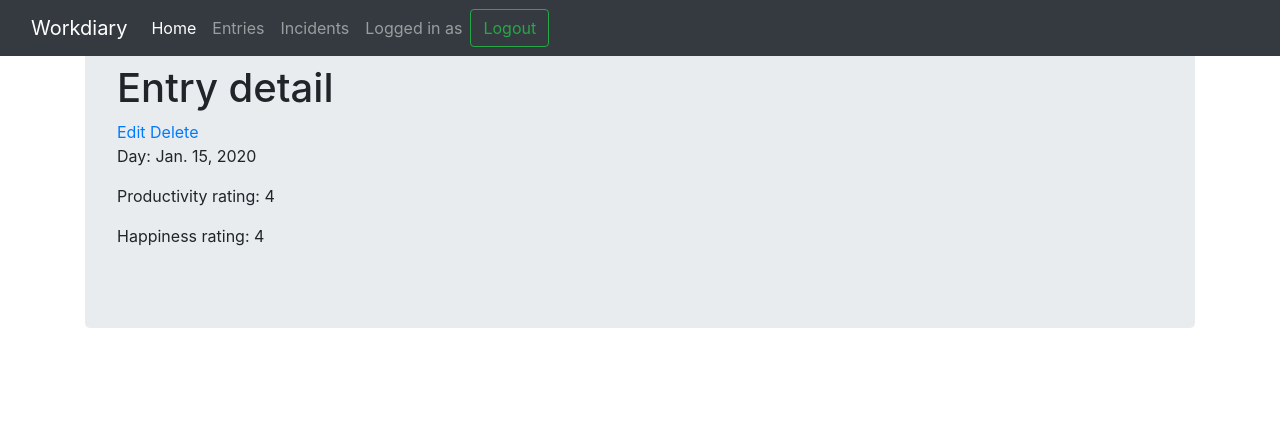
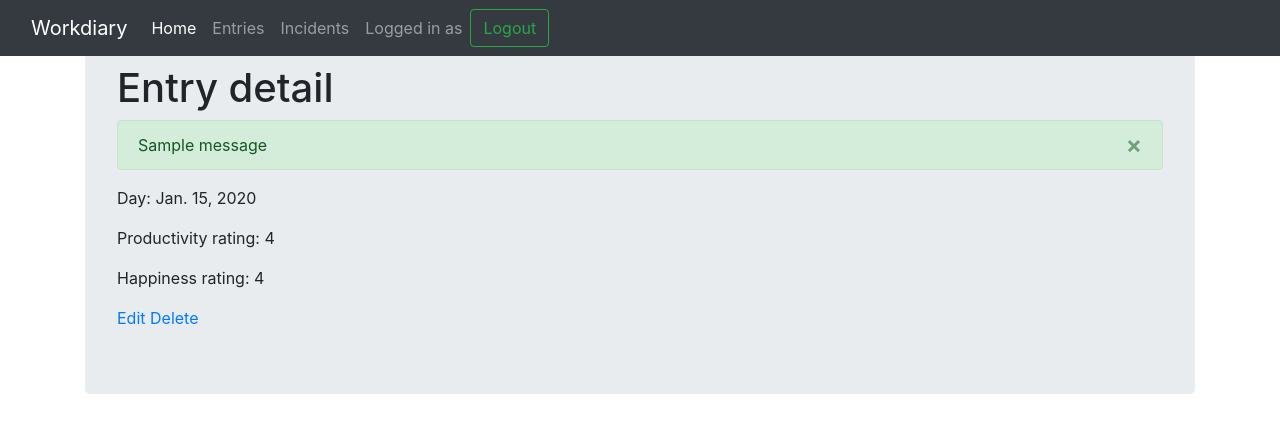
Before and after one commit to christophhalbi/workdiary, a Django app: page /diary/entry-detail/1/ in a window 1280 px wide. Shown: the top 433 px of the page. Run offline with Django 3.2, Linux system fonts and the light colour scheme; tables that the repository leaves empty hold one stand-in row (values such as "Sample post"); one stand-in notice (Sample message) is shown; some libraries are stand-ins or nearby versions.

Commit message:
messages after operations

```diff
--- a/diary/templates/diary/dashboard.html
+++ b/diary/templates/diary/dashboard.html
@@ -4,6 +4,8 @@
 
 {% block content %}
     <h1>Dashboard</h1>
+
+    {% include "diary/messages.html" %}
 
     <div>
         <h2>My entries</h2>
--- a/diary/templates/diary/entry_detail.html
+++ b/diary/templates/diary/entry_detail.html
@@ -5,10 +5,12 @@
 {% block content %}
     <h1>Entry detail</h1>
 
-    <a href="{% url 'entry-update' object.id %}">Edit</a>
-    <a href="{% url 'entry-delete' object.id %}">Delete</a>
+    {% include "diary/messages.html" %}
 
     <p>Day: {{ object.day }}</p>
     <p>Productivity rating: {{ object.productivity_rating }}</p>
     <p>Happiness rating: {{ object.happiness_rating }}</p>
+
+    <a href="{% url 'entry-update' object.id %}">Edit</a>
+    <a href="{% url 'entry-delete' object.id %}">Delete</a>
 {% endblock %}
--- a/diary/templates/diary/incident_detail.html
+++ b/diary/templates/diary/incident_detail.html
@@ -5,11 +5,13 @@
 {% block content %}
     <h1>Incident detail</h1>
 
-    <a href="{% url 'incident-update' object.id %}">Edit</a>
-    <a href="{% url 'incident-delete' object.id %}">Delete</a>
+    {% include "diary/messages.html" %}
 
     <p>Name: {{ object.name }}</p>
     <p>Description: {{ object.description }}</p>
 
     <p>Meltdown rating: {{ object.meltdown_rating }}</p>
+
+    <a href="{% url 'incident-update' object.id %}">Edit</a>
+    <a href="{% url 'incident-delete' object.id %}">Delete</a>
 {% endblock %}
--- /dev/null
+++ b/diary/templates/diary/messages.html
@@ -0,0 +1,10 @@
+{% for message in messages %}
+<div class="container-fluid p-0">
+    <div class="alert {{ message.tags }} alert-dismissible" role="alert">
+        <button type="button" class="close" data-dismiss="alert" aria-label="Close">
+            <span aria-hidden="true">×</span>
+        </button>
+        {{ message }}
+    </div>
+</div>
+{% endfor %}
--- a/diary/views.py
+++ b/diary/views.py
@@ -3,6 +3,7 @@ from django.urls import reverse_lazy
 from django.views import View
 from .models import Entry, EntryForm, Incident, IncidentForm
 from django.contrib.auth.mixins import LoginRequiredMixin
+from django.contrib.messages.views import SuccessMessageMixin
 from django.views.generic.edit import CreateView, DeleteView, UpdateView
 from django.views.generic.detail import DetailView
 from django.views.generic.list import ListView
@@ -22,21 +23,24 @@ class DashboardView(LoginRequiredMixin, View):
 class EntryDetailView(DetailView):
     model = Entry
 
-class EntryCreateView(CreateView):
+class EntryCreateView(SuccessMessageMixin, CreateView):
     form_class = EntryForm
     model = Entry
+    success_message = "Entry created!"
 
     def get_initial(self):
         self.initial.update({ 'user': self.request.user })
         return self.initial
 
-class EntryUpdateView(UpdateView):
+class EntryUpdateView(SuccessMessageMixin, UpdateView):
     form_class = EntryForm
     model = Entry
+    success_message = "Entry updated!"
 
-class EntryDeleteView(DeleteView):
+class EntryDeleteView(SuccessMessageMixin, DeleteView):
     model = Entry
     success_url = reverse_lazy('dashboard')
+    success_message = "Entry deleted!"
 
 class EntryListview(ListView):
     model = Entry
@@ -45,21 +49,24 @@ class EntryListview(ListView):
 class IncidentDetailView(DetailView):
     model = Incident
 
-class IncidentCreateView(CreateView):
+class IncidentCreateView(SuccessMessageMixin, CreateView):
     form_class = IncidentForm
     model = Incident
+    success_message = "Incident created!"
 
     def get_initial(self):
         self.initial.update({ 'created_by': self.request.user })
         return self.initial
 
-class IncidentUpdateView(UpdateView):
+class IncidentUpdateView(SuccessMessageMixin, UpdateView):
     form_class = IncidentForm
     model = Incident
+    success_message = "Incident updated!"
 
-class IncidentDeleteView(DeleteView):
+class IncidentDeleteView(SuccessMessageMixin, DeleteView):
     model = Incident
     success_url = reverse_lazy('dashboard')
+    success_message = "Incident deleted!"
 
 class IncidentListView(ListView):
     model = Incident
```
Also changed, not shown: workdiary/settings.py (+9 -0 lines).
